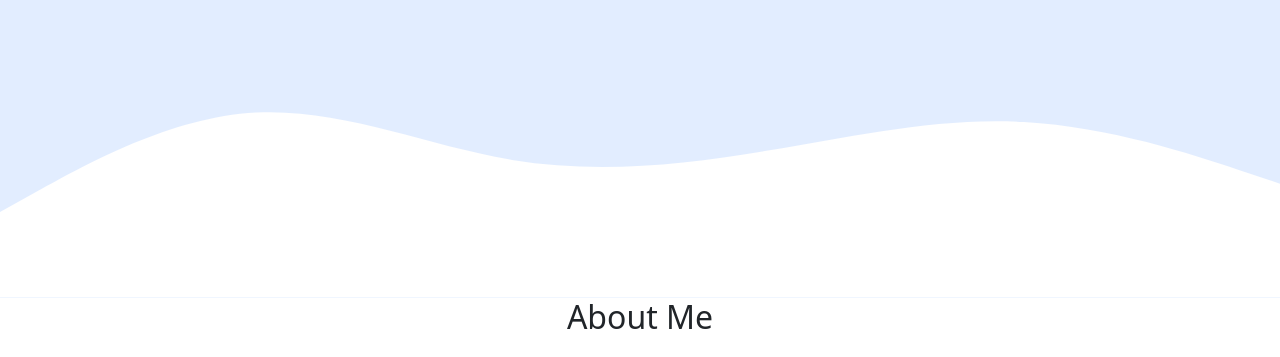
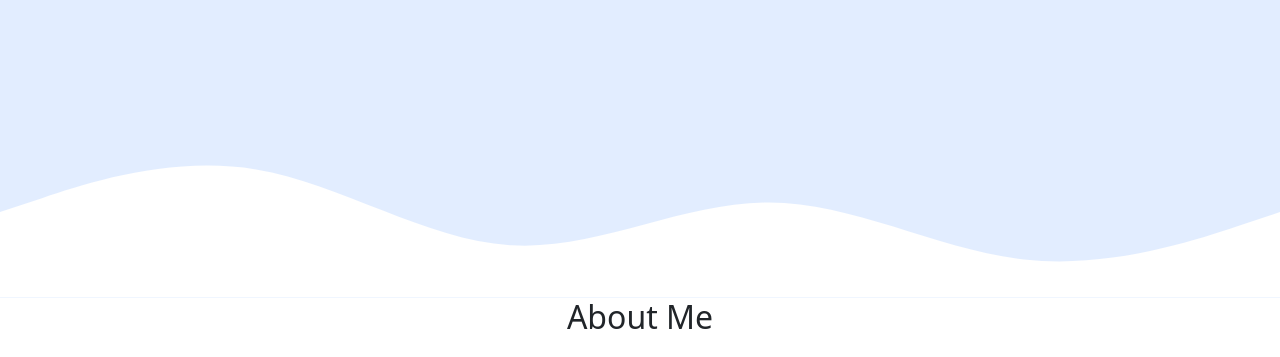
Before and after one commit to R10F/My-Portofolio, a plain HTML site: page index.html in a window 1280 px wide. Shown: the part 420-777 px from the top of the page. Drawn offline with nearby package versions, Linux system fonts and the light colour scheme.

Commit message:
mengubah gelombang

```diff
--- a/index.html
+++ b/index.html
@@ -54,7 +54,7 @@
         <path
           fill="#ffffff"
           fill-opacity="1"
-          d="M0,224L48,197.3C96,171,192,117,288,112C384,107,480,149,576,165.3C672,181,768,171,864,154.7C960,139,1056,117,1152,122.7C1248,128,1344,160,1392,176L1440,192L1440,320L1392,320C1344,320,1248,320,1152,320C1056,320,960,320,864,320C768,320,672,320,576,320C480,320,384,320,288,320C192,320,96,320,48,320L0,320Z"
+          d="M0,224L48,208C96,192,192,160,288,176C384,192,480,256,576,261.3C672,267,768,213,864,213.3C960,213,1056,267,1152,277.3C1248,288,1344,256,1392,240L1440,224L1440,320L1392,320C1344,320,1248,320,1152,320C1056,320,960,320,864,320C768,320,672,320,576,320C480,320,384,320,288,320C192,320,96,320,48,320L0,320Z"
         ></path>
       </svg>
     </section>
```
